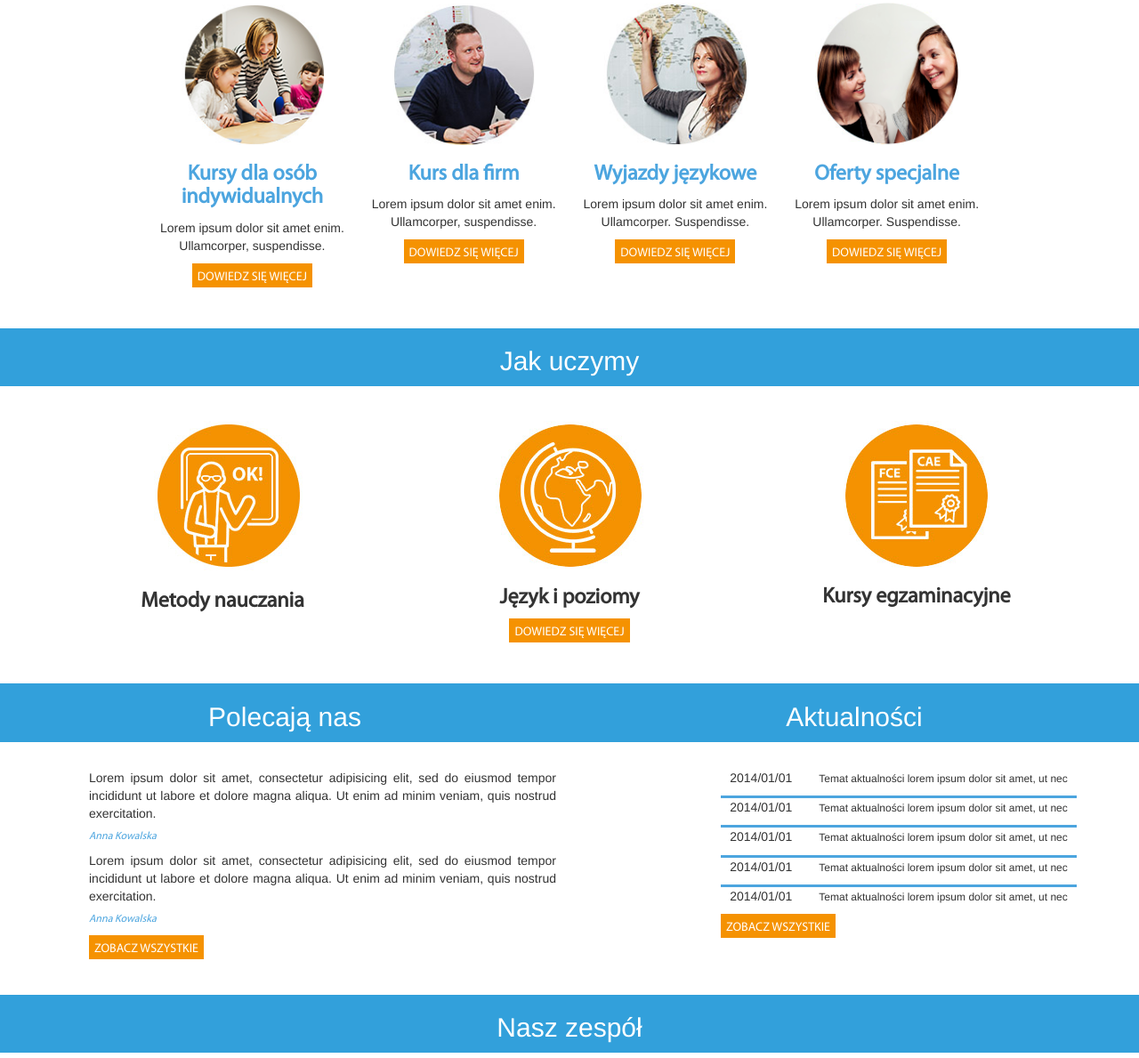
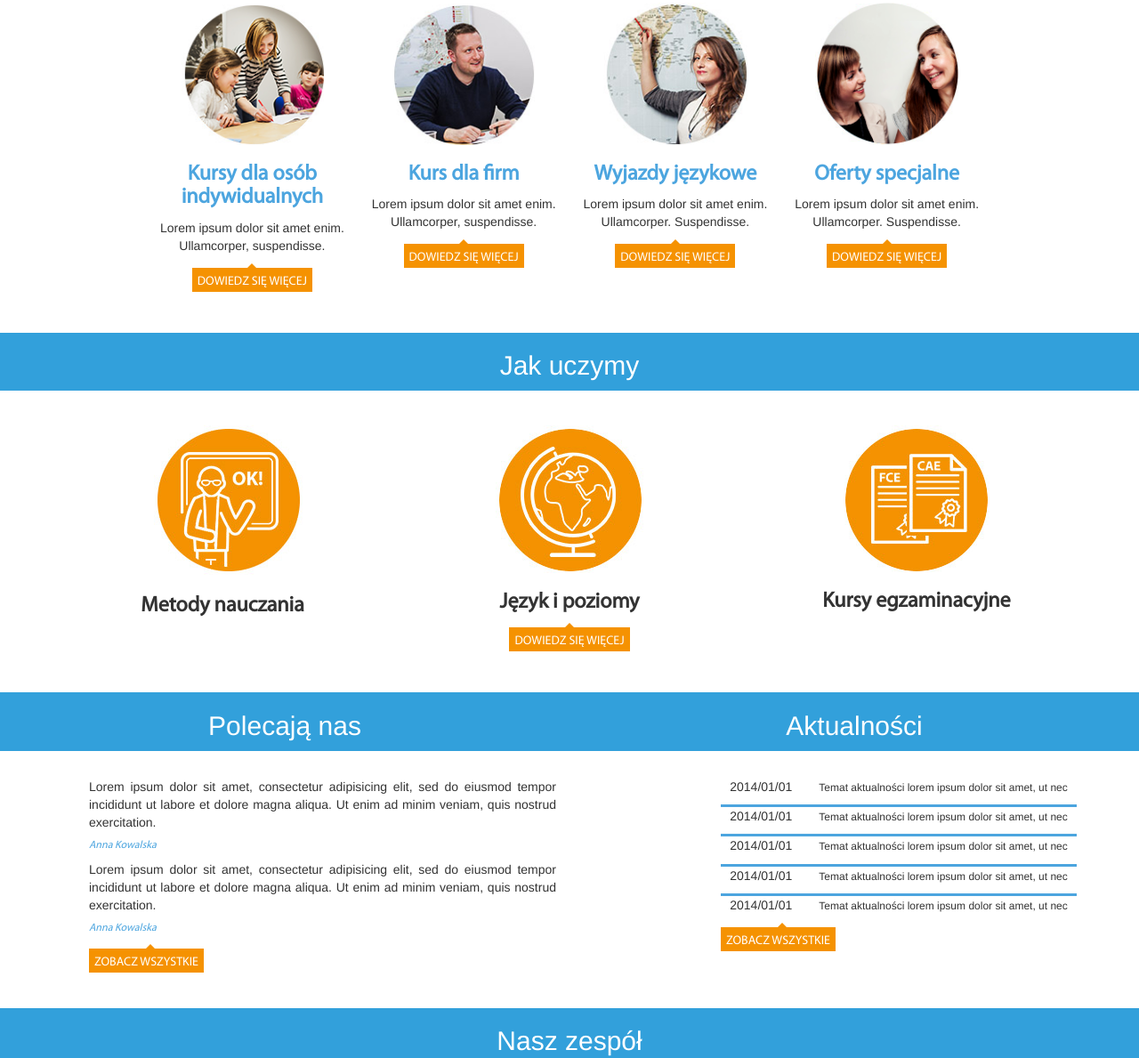
Before and after one commit to akosek/Akcent, a plain HTML site: page index.html in a window 1280 px wide. Shown: the part 759-1948 px from the top of the page at 89% size. Drawn offline with nearby package versions, Linux system fonts and the light colour scheme.

Commit message:
final version -fixes

```diff
--- a/main.css
+++ b/main.css
@@ -253,6 +253,15 @@ br{
 	height:37px;
 }
 
+.arrow-up{
+	width: 0;
+	height: 0;
+	border-left: 5px solid transparent;
+	border-right: 5px solid transparent;
+	margin:0 auto;
+	border-bottom: 5px solid #f59201;
+}
+
 .arrow-box{
   padding:0px;
 }
```
